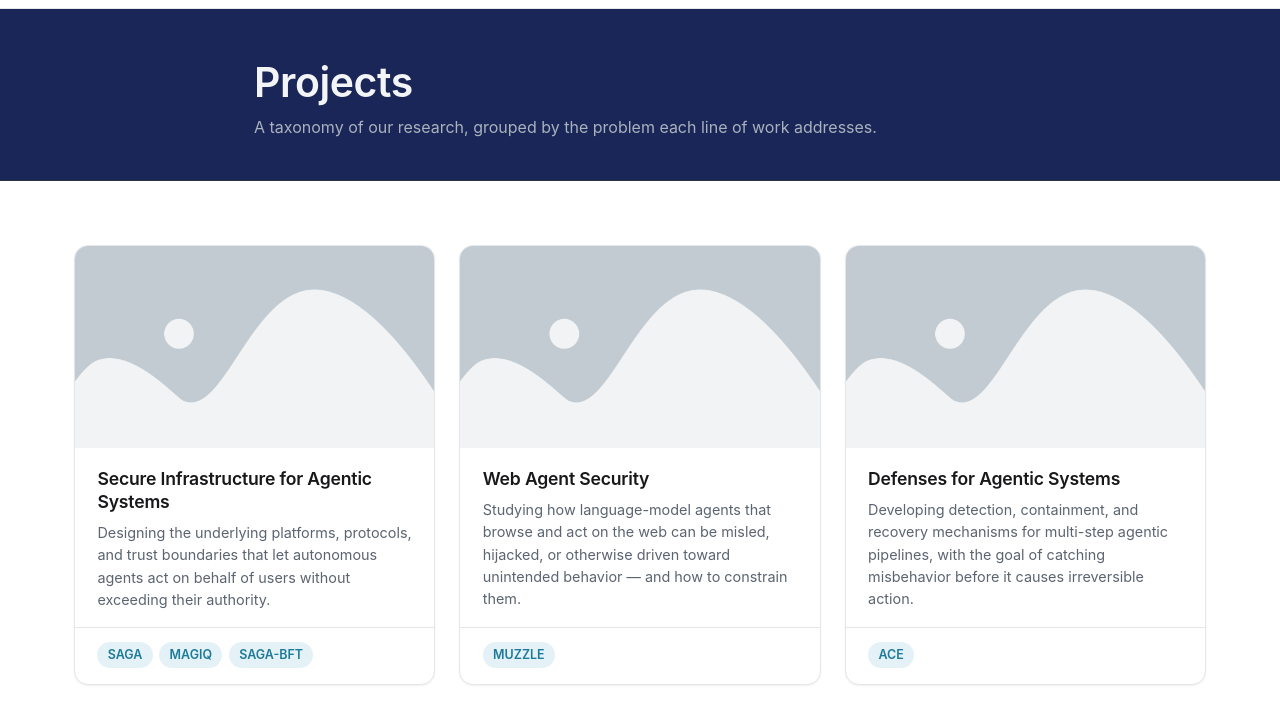
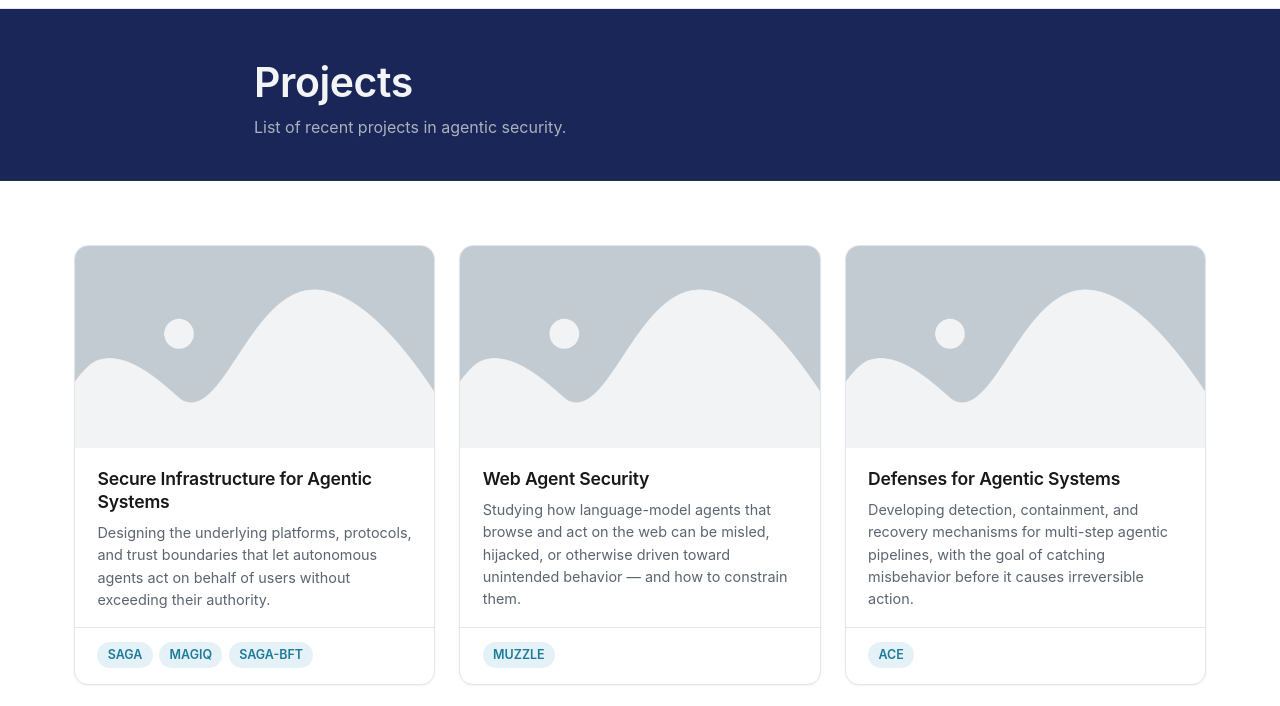
Before and after one commit to agentaisec/agentaisec.github.io, a website: page projects.html in a window 1280 px wide. Shown: the part 60-766 px from the top of the page. Drawn offline with Linux system fonts and the light colour scheme.

Commit message:
Update projects.html
Changed project subtitle

```diff
--- a/projects.html
+++ b/projects.html
@@ -58,8 +58,7 @@
         <div class="container container--narrow">
           <h1>Projects</h1>
           <p>
-            A taxonomy of our research, grouped by the problem each line of
-            work addresses.
+            List of recent projects in agentic security.
           </p>
         </div>
       </section>
```
